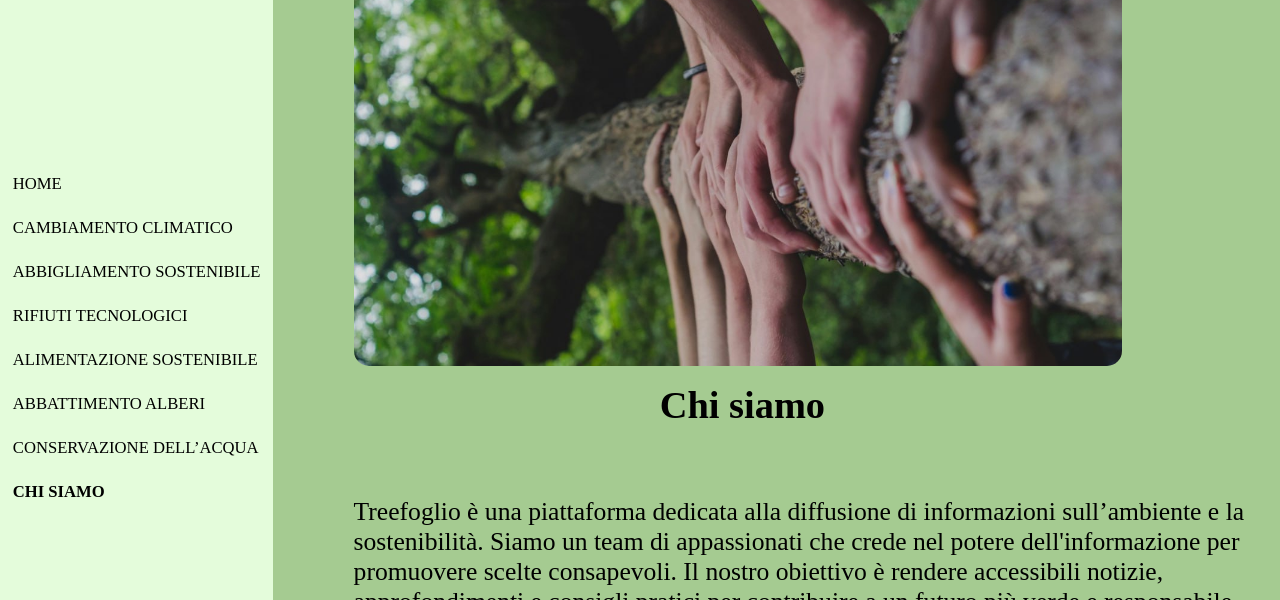
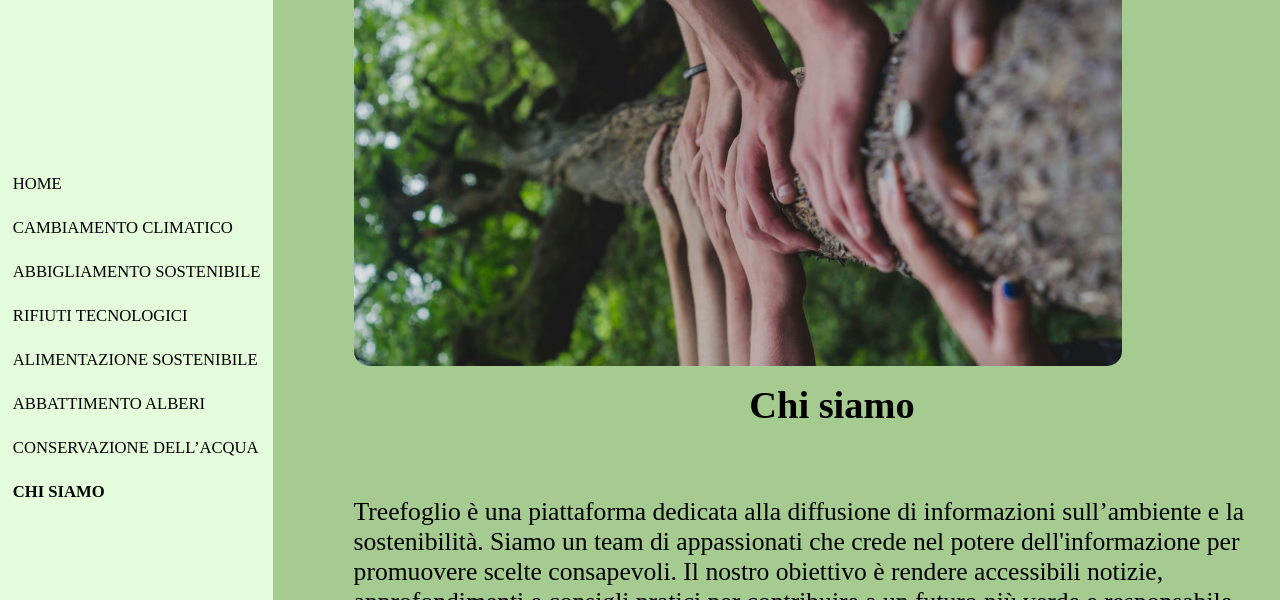
Before and after one commit to Fede-e/ESAME, a plain HTML site: page HTML/ChiSiamo.html in a window 1280 px wide. Shown: the part 74-674 px from the top of the page. Drawn offline with Linux system fonts and the light colour scheme; a web font is replaced by a local one.

Commit message:
Update stile.css

```diff
--- a/CSS/stile.css
+++ b/CSS/stile.css
@@ -194,7 +194,7 @@ h2{
 }
 
 .Titoli{
-    margin-left: 16vw;
+    margin-left: 30vw;
 }
 @media (max-width: 2000px) {
     .Navbar{
```
